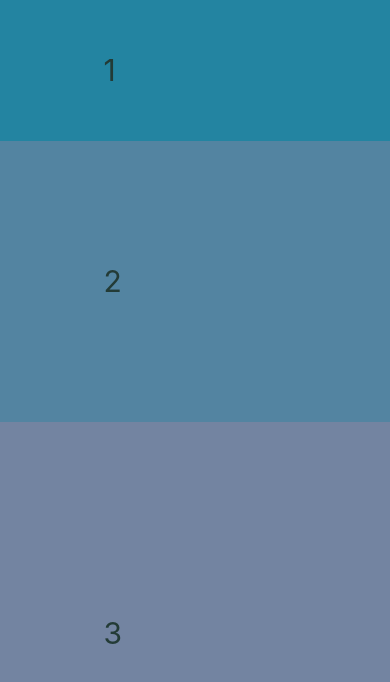
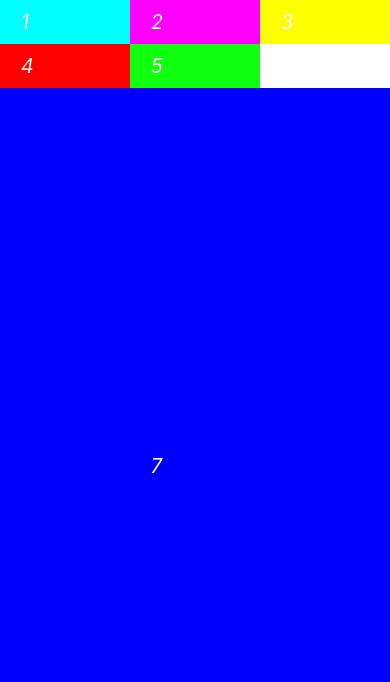
Before and after one commit to leticia-f/expo-interface, a React Native app: screen / in a window 390 px wide. Shown: the top 682 px of the page. Built offline with nearby package versions, Linux system fonts and the light colour scheme.

Commit message:
criando linhas com row - 30.03

```diff
--- a/App.js
+++ b/App.js
@@ -1,61 +1,129 @@
-import { React, useState } from 'react';
-import { StyleSheet, Text, View, Button, Linking } from 'react-native';
+import {React,useState} from 'react';
+import {
+  StyleSheet,
+  View,
+  Text,
+  Button,
+  Linking,
+} from 'react-native';
+{/* STATE É MUTAVEL E O PROPS NÃO É*/}
+const App = () => {
+  const [atualizado,setAtualizado]= useState('ME ATUALIZA')
+  const onClickHandler= ()=>{
+    setAtualizado('Atualizei, li no twitter')
+  }
+  return (
+    <View style={styles.body}>
+      <View style={styles.row}>
+        <View style={styles.view1}>
+          <Text style={styles.text}> 1 </Text>
+        </View>
 
-// state é mutável e o props não é
+        <View style={styles.view2}>
+          <Text style={styles.text}> 2 </Text>
+        </View>
 
-export default function App() {
-  const [atualizado, setAtualizado] = useState('me atualiza')
+        <View style={styles.view3}>
+          <Text style={styles.text}> 3 </Text>
+          </View>
+      </View>
+      <View style={styles.row}>
+        <View style={styles.view4}>
+          <Text style={styles.text}> 4 </Text>
+        </View>
 
-  const onClickHandler = () => {
-    setAtualizado('atualizei')
-  }
+        <View style={styles.view5}>
+          <Text style={styles.text}> 5 </Text>
+        </View>
 
-  return (
-    <View style={styles.container}>
-      <View style={styles.view1}>
-        <Text style={styles.text}> 1 </Text>
+        <View style={styles.view6}>
+          <Text style={styles.text}> 6 </Text>
+        </View>
       </View>
-      <View style={styles.view2}>
-        <Text style={styles.text}> 2 </Text>
+      <View style={styles.big_row}>
+        <View style={styles.view7}>
+          <Text style={styles.text}> 7 </Text>
+        </View>
       </View>
-      <View style={styles.view3}>
-        <Text style={styles.text}> 3 </Text>
+
       </View>
-    </View>
   );
-}
+};
 
-{/* a prioridade é mudar as direções*/}
+{/* A PRIORIDADE É MUDAR AS DIREÇÕES*/}
 
 const styles = StyleSheet.create({
-  container: {
+  body: {
     flex: 1,
-    backgroundColor: '#6393A6',
-    alignItems: 'stretch', /* stretch serve para preencher 100% */
+    backgroundColor: '#0726D9',
+    alignItems: 'stretch',
+    /* stretch serve para preencher 100% */
+    flexDirection: 'column',
+    justifyContent: 'flex-start'
+  },
+  row: {
+    flexDirection: 'row',
+    backgroundColor: '#ffffff',
+    alignItems: 'center',
     justifyContent: 'center',
-    flexDirection: 'column',
+  },
+
+  big_row: {
+    flex: 1,
+    flexDirection: 'row',
+    backgroundColor: '#ffffff',
+    alignItems: 'stretch',
+    justifyContent: 'center',
   },
   text: {
-    fontSize: 30,
-    color: '#233B36',
-    width:200,
+    color: '#ffffff',
+    fontSize: 20,
+    fontStyle:'italic',
+    margin: 10,
+    width: 100,
   },
-  view1: {
+  view1:{
     flex:1,
-    backgroundColor: '#2384A1',
-    alignItems:'center',
+    backgroundColor:'#00ffff',
+    alignItems: 'center',
     justifyContent:'center',
   },
-  view2: {
-    flex:2,
-    backgroundColor: '#5384A1',
-    alignItems:'center',
+  view2:{
+    flex:1,
+    backgroundColor:'#ff00ff',
+    alignItems: 'center',
     justifyContent:'center',
   },
-  view3: {
-    flex:3,
-    backgroundColor: '#7384A1',
-    alignItems:'center',
+  view3:{
+    flex:1,
+    backgroundColor:'#ffff00',
+    alignItems: 'center',
+    justifyContent:'center',
+  },
+  view4:{
+    flex:1,
+    backgroundColor:'#ff0000',
+    alignItems: 'center',
+    justifyContent:'center',
+  },
+  view5:{
+    flex:1,
+    backgroundColor:'#0fff0f',
+    alignItems: 'center',
+    justifyContent:'center',
+  },
+  view6:{
+    flex:1,
+    backgroundColor:'#ffffff',
+    alignItems: 'center',
+    justifyContent:'center',
+  },
+  view7:{
+    flex:1,
+    backgroundColor:'#0000ff',
+    alignItems: 'center',
     justifyContent:'center',
   },
 });
+
+export default App;
```
